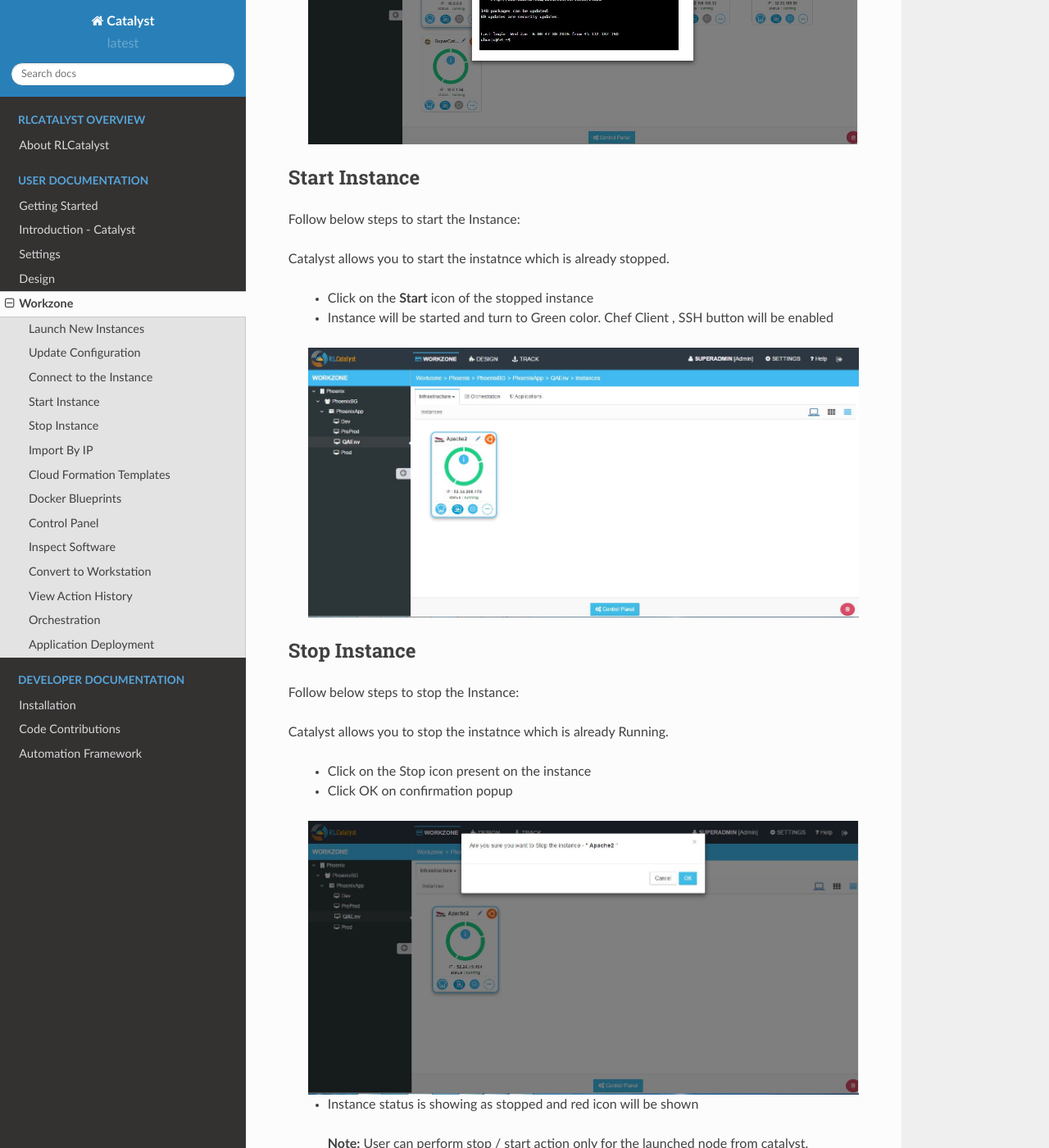
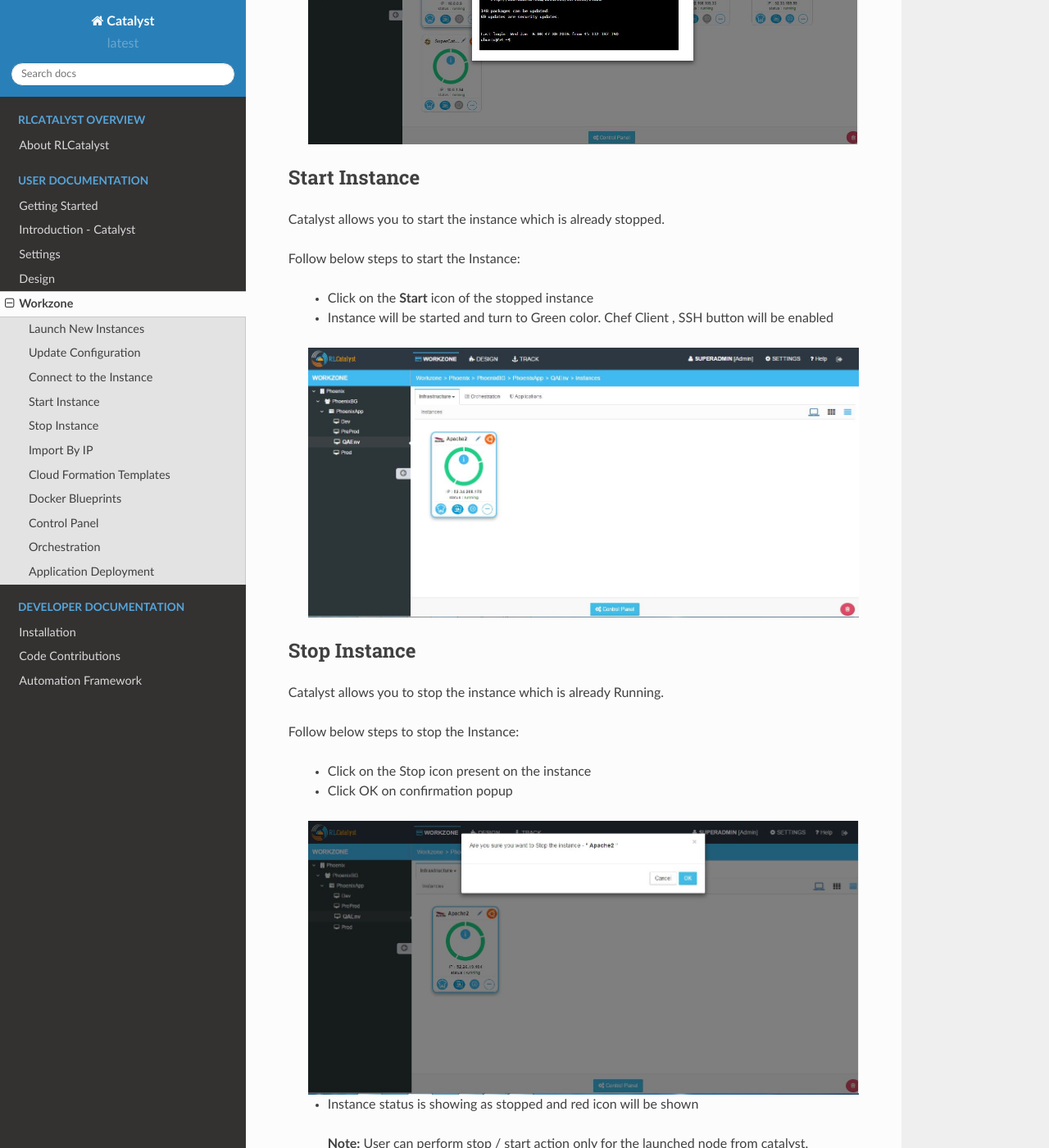
Before and after one commit to RLOpenCatalyst/catdocs, a Sphinx documentation site: the page built from Catalyst/source/workzone.rst, in a window 1280 px wide and 1400 px high, scrolled down 4727 px. Shown: the whole window at 82% size. Built offline with Sphinx 7.4.7 and the Read the Docs theme 2.0.0, drawn with Linux system fonts in a browser that asks for light colours.

Commit message:
Settings And Workzone Tree

```diff
--- a/Catalyst/source/trackSetup.rst
+++ b/Catalyst/source/trackSetup.rst
@@ -4,7 +4,7 @@
 The Track Setup option in RL Catalyst provides you to add new dashboard items of type Provider, Monitoring, Logs and Notification options.
 
 
-**Adding New Dashboard Items in Track setup.**
+**Adding New Dashboard Items in Track setup**
 
 * From the main menu click on Settings
 
@@ -22,12 +22,12 @@
 
 
 
-* Click on Save button. Now you can see the added item in the table.
+* Click on Save button. Now you can see the added item in the table
 
  .. image:: /images/DashboardItemTable.JPG
 
 
 
-* Now Click on Track link available at the top and you will be able to see the Type **Monitoring** and the Name of the Dashboard **SystemMonitoring** in left side of the tree.
+* Now Click on Track link available at the top and you will be able to see the Type **Monitoring** and the Name of the Dashboard **SystemMonitoring** in left side of the tree
 
  .. image:: /images/DashboardinTree.jpg
--- a/Catalyst/source/workzone.rst
+++ b/Catalyst/source/workzone.rst
@@ -129,9 +129,9 @@
 
 Start Instance
 ^^^^^^^^^^^^^^
+Catalyst allows you to start the instance which is already stopped.
+
 Follow below steps to start the Instance:
-
-Catalyst allows you to start the instatnce which is already stopped.
 
  * Click on the **Start** icon of the stopped instance
 
@@ -143,9 +143,9 @@
 
 Stop Instance
 ^^^^^^^^^^^^^
+Catalyst allows you to stop the instance which is already Running.
+
 Follow below steps to stop the Instance:
-
-Catalyst allows you to stop the instatnce which is already Running.
 
   * Click on the Stop icon present on the instance
 
@@ -290,8 +290,8 @@
 
 
 
-Inspect Software
-^^^^^^^^^^^^^^^^
+**Inspect Software**
+
  Inspect functionality allows user to know the installed software on the Instance.
 
  * Go to Instance Control panel
@@ -305,8 +305,8 @@
 
 
 
-Convert to Workstation
-^^^^^^^^^^^^^^^^^^^^^^
+**Convert to Workstation**
+
  * Go to Instance Control panel → Services tab
 
  * Click on 'Convert To Workstation' button
@@ -325,8 +325,8 @@
 
 
 
-View Action History
-^^^^^^^^^^^^^^^^^^^
+**View Action History**
+
  Action history feature allows user to view the history of the actions performed on the Instances with complete details.
 
  * Go to Instance Control panel
```
